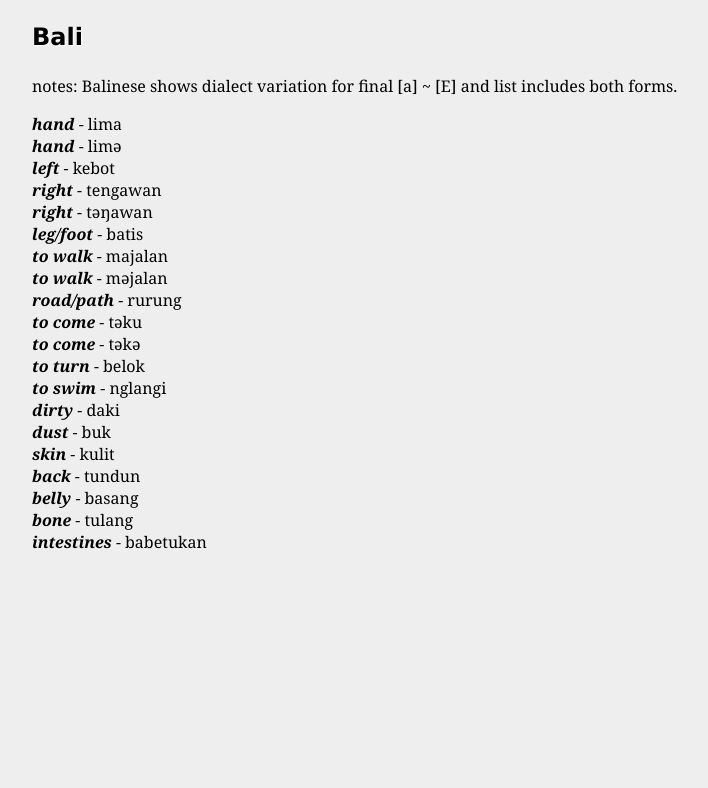
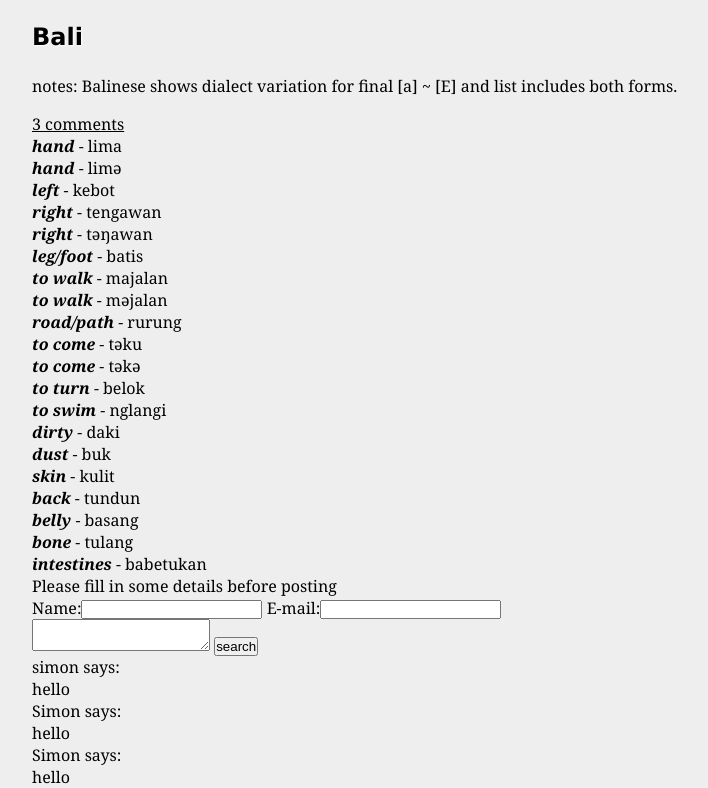
Before and after one commit to simonv3/glossy, a Django app: template templates/glossy/language_page.html in a window 1280 px wide. Shown: the part 73-861 px from the top of the page, without its empty margins (224-932 px from the left). Before the commit the page ends 622 px from the top, so only its background shows below. Run offline with Django 3.2, Linux system fonts and the light colour scheme; the template is opened without the code that fills it: values that come from a table or form of the project are taken from there, others are empty; data comes from the database, SQL or seed files in the repository; both versions use the stored data as it was after the commit; parts of the project's set-up code (start-up, migrations or seed data) failed here and were passed over.

Commit message:
added comments to language page, deleted LanguageComments cause it was a duplicate to just Comments, instead added variable.

```diff
--- a/glossy_app/forms.py
+++ b/glossy_app/forms.py
@@ -8,3 +8,9 @@ class SearchForm(forms.Form):
 
 class LanguageForm(forms.Form):
     language_query = forms.CharField(max_length=100)
+
+class LanguageCommentForm(forms.Form):
+    author_name = forms.CharField(max_length=200)
+    author_email = forms.EmailField(max_length=200)
+    author_id = forms.IntegerField()
+    comment = forms.CharField(widget=forms.Textarea)
--- a/glossy_app/models.py
+++ b/glossy_app/models.py
@@ -1,4 +1,5 @@
 from django.db import models
+from django.contrib.auth.models import User
 
 from datetime import datetime
 
@@ -45,21 +46,18 @@ class Definition(models.Model):
 
 
 class Comment(models.Model):
-    word = models.ForeignKey(Word, related_name='comment on')
+    word = models.ForeignKey(Word, related_name='comment on word',
+            default=None, null=True, blank=True)
+    language = models.ForeignKey(Language, related_name='comment on language',
+            blank=True)
+    source_type = models.IntegerField('1 = language, 2 = word')
     author = models.CharField('author of comment', max_length=200)
-    author_id = models.IntegerField('only if author logged in')
+    author_id = models.ForeignKey(User, related_name='only if author logged in', blank=True, default=None, null=True)
     date = models.DateTimeField('published time', default=datetime.now)
     comment = models.TextField('actual comment')
     approved = models.BooleanField('has been approved',default=False)
     def __unicode__(self):
-        return "comment on " + self.word + " by " + self.author
-
-class Language_Discussion(models.Model):
-    language = models.ForeignKey(Language, related_name="comment on")
-    author = models.CharField('author of comment', max_length=200)
-    author_id = models.IntegerField('only if author logged in')
-    date = models.DateTimeField('published time', default=datetime.now)
-    comment = models.TextField('actual comment')
-    approved = models.BooleanField('has been approved', default=False)
-    def __unicode__(self):
-        return "comment on " + self.language + " by " + self.author
+        if self.word:
+            return "comment on " + self.word.word + " by " + self.author
+        elif self.language:
+            return "comment on " + self.language.language + " by " + self.author
--- a/templates/glossy/language_page.html
+++ b/templates/glossy/language_page.html
@@ -8,13 +8,38 @@
     {{language.notes}}
     <span class="resources">{{language.resource}}</span>
   </div>
+  <div id="comment-count"><a href="#comments">{{comments|length}} comment{% if comments|length > 1 %}s{% endif %}</a></div>
   <ul id="words">
     {% for definition in words %}
     <li><em>{{definition.definition}}</em> - {{definition.word.word}}</li>
     {% endfor %}
   </ul>
   <ul id="comments">
+    <form id="comment-form" method="post">
+      {% csrf_token %}
+      <div class="your-name">
+      {% if user.is_authenticated %}
+        Comment as <a href="{% url glossy_app.views.profile %}">{{user.username}}</a>
+        <input type="hidden" value="{{user.username}}" name="author_name"/>
+        <input type="hidden" value="{{user.email}}" name="author_email"/>
+        {% else %}
+        <p>Please fill in some details before posting</p>
+        {{ form.author_email.errors }}
+        <span class="label">Name:</span><input type="text" name="author_name"/>
+        <span class="label">E-mail:</span><input type="text" name="author_email"/>
+        <input type="hidden" value="0" name="author_id"/>
 
+      {% endif %}
+      </div>
+      <textarea name="comment"></textarea>
+      <input type="submit" value="search"/>
+    </form>
+    {% for comment in comments %}
+    <li>
+    <div id="author">{{comment.author}} says:</div>
+    {{comment.comment}}
+    </li>
+    {% endfor %}
   </ul>
 </div>
 {% endblock %}
--- a/templates/glossy_index.html
+++ b/templates/glossy_index.html
@@ -1,3 +1,5 @@
+
+
 <!DOCTYPE html>
 <html lang="en">
   <head>
```
Also changed, not shown: glossy_app/views.py (+16 -4 lines), database.db.
